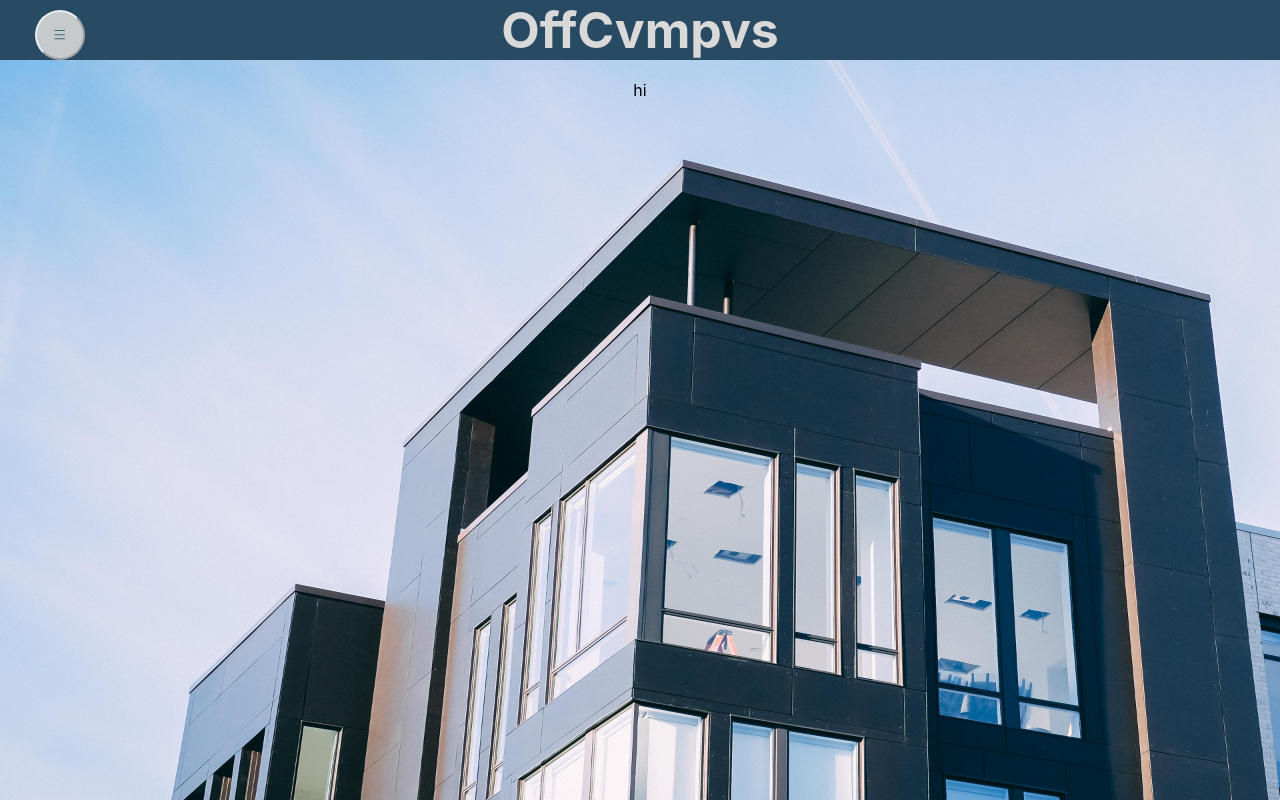
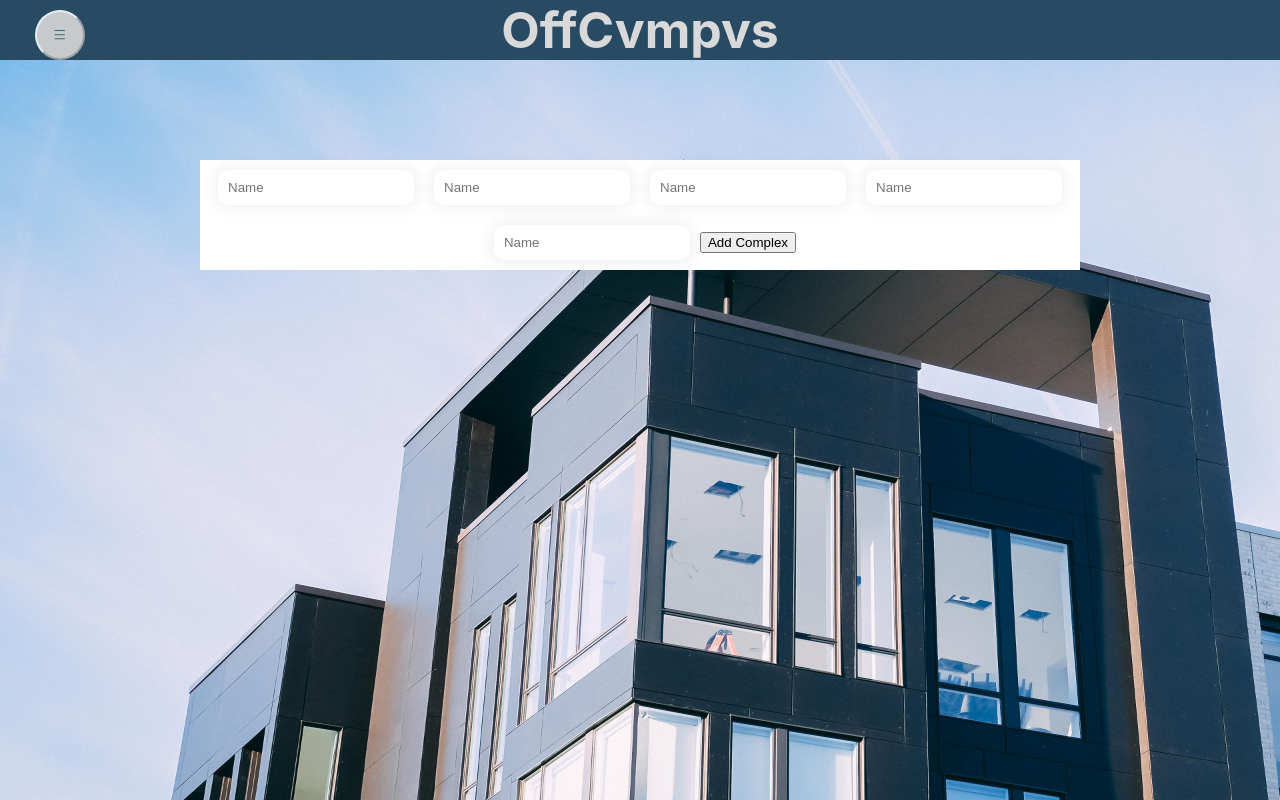
Before and after one commit to kleach12/phase-2-project-OffCampus, a React (Create React App) app in the folder my-app/: page /Complexform in a window 1280 px wide. Built offline with nearby package versions, Linux system fonts and the light colour scheme; data requests are answered from the project's data file.

Commit message:
Commit 14: Added styling to complex form

```diff
--- a/my-app/src/ComplexForm/ComplexForm.css
+++ b/my-app/src/ComplexForm/ComplexForm.css
@@ -0,0 +1,16 @@
+form {
+}
+.formdiv {
+  background-color: white;
+  margin-top: 100px;
+  margin-left:200px ;
+  margin-right: 200px;
+}
+.formbox{
+  padding: 10px 10px;
+  margin:10px 10px;
+  border: 0;
+  box-shadow:0 0 15px 4px rgba(0,0,0,0.06);
+  border-radius:10px;
+  width: 20%;
+}
--- a/my-app/src/ComplexForm/ComplexForm.js
+++ b/my-app/src/ComplexForm/ComplexForm.js
@@ -1,9 +1,19 @@
-import React from "react";
+import React, {useState} from "react";
+import "./ComplexForm.css"
 
 function ComplexForm(){
 
   return(
-    <div> hi</div>
+    <form>
+      <div class ="formdiv">
+      <input  class = "formbox "type="text" placeholder="Name"/>
+      <input  class = "formbox "type="text" placeholder="Name"/>
+      <input  class = "formbox "type="text" placeholder="Name"/>
+      <input  class = "formbox "type="text" placeholder="Name"/>
+      <input  class = "formbox "type="text" placeholder="Name"/>
+      <button type="submit">Add Complex</button>
+      </div>
+    </form>
   )
 }
 
```
